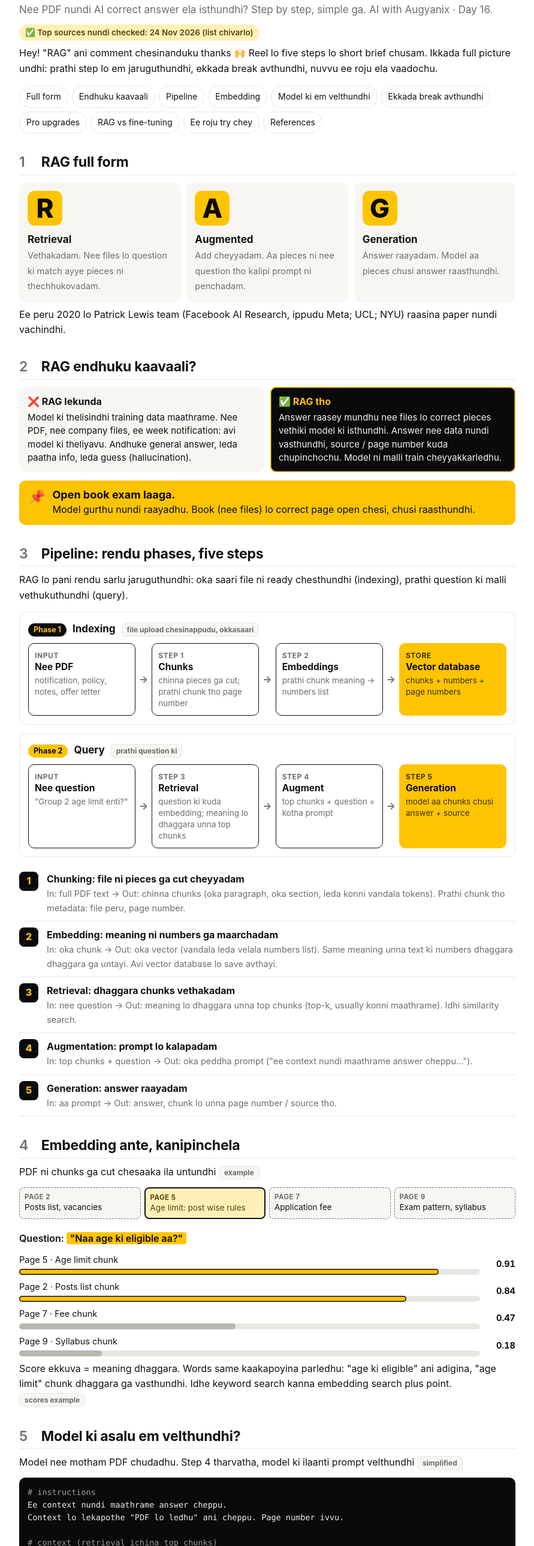
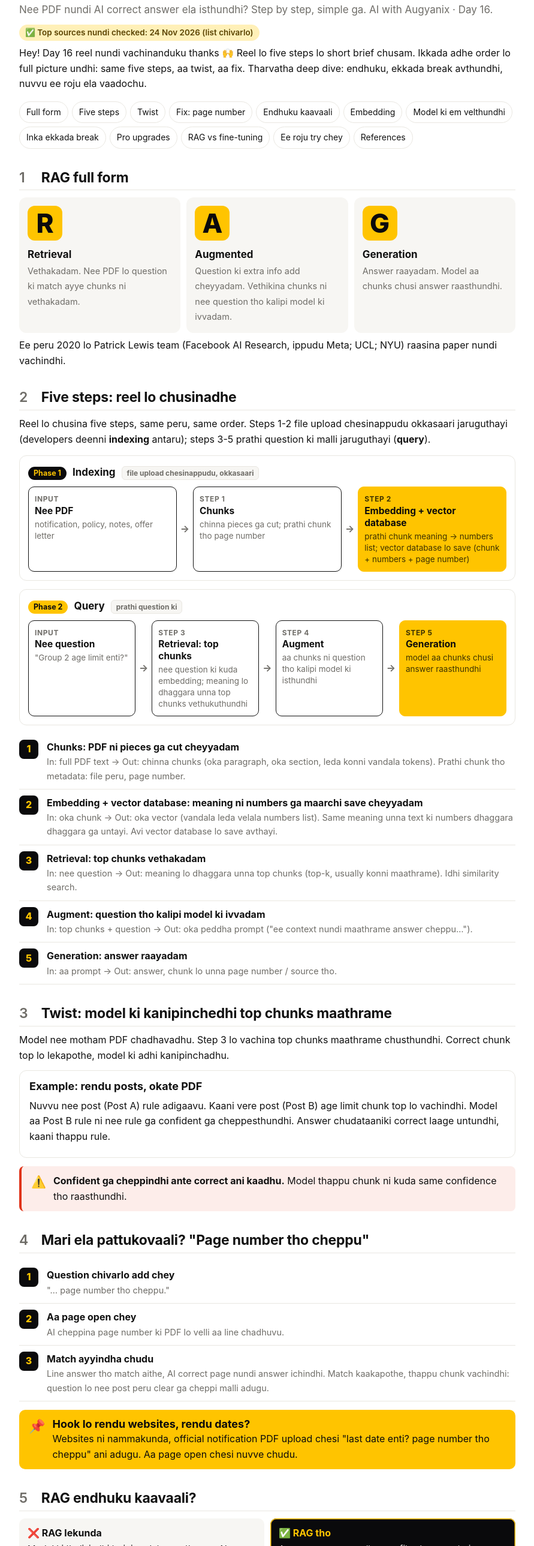
Before and after one commit to augyanix/augyanix.github.io, a plain HTML site: page playbook/rag/index.html in a window 1280 px wide. Shown: the part 223-2800 px from the top of the page at 60% size, without its empty margins (194-1085 px from the left). Drawn offline with Linux system fonts and the light colour scheme.

Commit message:
DM pages match their reels; add Sangam (astrology) in-progress page
- RAG (Day 16): reel order and step names (chunks, embedding + vector
  database, retrieval, augment, generation), twist and the
  'page number tho cheppu' fix as their own sections
- Agents (Day 14): reel title wording, agent definition, do-today task,
  softer cost claims, spelling
- Ten topics (Special 1 / Day 12): Bhattu garu's ten in podcast order,
  token split matches the Day 11 reel
- Roadmap (Day 1): drop the broken 'updated every reel' promise, link
  the reel guides
- AI model (Day 5), prompts (Day 7): reel terms and links
- /projects/astrology/: placeholder page (noindex) and home work row

Co-Authored-By: Claude Opus 5.5 <noreply@anthropic.com>

```diff
--- a/playbook/rag/index.html
+++ b/playbook/rag/index.html
@@ -114,15 +114,17 @@ footer { margin-top:36px; padding-top:16px; border-top:1px solid var(--line); co
 <p class="sub">Nee PDF nundi AI correct answer ela isthundhi? Step by step, simple ga. AI with Augyanix · Day 16.</p>
 <p class="checked">✅ Top sources nundi checked: 24 Nov 2026 (list chivarlo)</p>
 
-<p>Hey! "RAG" ani comment chesinanduku thanks 🙌 Reel lo five steps lo short brief chusam. Ikkada full picture undhi: prathi step lo em jaruguthundhi, ekkada break avthundhi, nuvvu ee roju ela vaadochu.</p>
+<p>Hey! Day 16 reel nundi vachinanduku thanks 🙌 Reel lo five steps lo short brief chusam. Ikkada adhe order lo full picture undhi: same five steps, aa twist, aa fix. Tharvatha deep dive: endhuku, ekkada break avthundhi, nuvvu ee roju ela vaadochu.</p>
 
 <ul class="toc" aria-label="Contents">
 <li><a href="#full-form">Full form</a></li>
+<li><a href="#pipeline">Five steps</a></li>
+<li><a href="#twist">Twist</a></li>
+<li><a href="#fix">Fix: page number</a></li>
 <li><a href="#why">Endhuku kaavaali</a></li>
-<li><a href="#pipeline">Pipeline</a></li>
 <li><a href="#embedding">Embedding</a></li>
 <li><a href="#prompt">Model ki em velthundhi</a></li>
-<li><a href="#breaks">Ekkada break avthundhi</a></li>
+<li><a href="#breaks">Inka ekkada break</a></li>
 <li><a href="#pro">Pro upgrades</a></li>
 <li><a href="#vs">RAG vs fine-tuning</a></li>
 <li><a href="#today">Ee roju try chey</a></li>
@@ -131,29 +133,21 @@ footer { margin-top:36px; padding-top:16px; border-top:1px solid var(--line); co
 
 <h2 id="full-form"><span class="n">1</span>RAG full form</h2>
 <div class="rag3">
-<div><span class="L">R</span><b>Retrieval</b><span class="t">Vethakadam. Nee files lo question ki match ayye pieces ni thechhukovadam.</span></div>
-<div><span class="L">A</span><b>Augmented</b><span class="t">Add cheyyadam. Aa pieces ni nee question tho kalipi prompt ni penchadam.</span></div>
-<div><span class="L">G</span><b>Generation</b><span class="t">Answer raayadam. Model aa pieces chusi answer raasthundhi.</span></div>
+<div><span class="L">R</span><b>Retrieval</b><span class="t">Vethakadam. Nee PDF lo question ki match ayye chunks ni vethakadam.</span></div>
+<div><span class="L">A</span><b>Augmented</b><span class="t">Question ki extra info add cheyyadam. Vethikina chunks ni nee question tho kalipi model ki ivvadam.</span></div>
+<div><span class="L">G</span><b>Generation</b><span class="t">Answer raayadam. Model aa chunks chusi answer raasthundhi.</span></div>
 </div>
 <p>Ee peru 2020 lo Patrick Lewis team (Facebook AI Research, ippudu Meta; UCL; NYU) raasina paper nundi vachindhi.</p>
 
-<h2 id="why"><span class="n">2</span>RAG endhuku kaavaali?</h2>
-<div class="vs">
-<div><b>❌ RAG lekunda</b>Model ki thelisindhi training data maathrame. Nee PDF, nee company files, ee week notification: avi model ki theliyavu. Andhuke general answer, leda paatha info, leda guess (hallucination).</div>
-<div class="ag"><b>✅ RAG tho</b>Answer raasey mundhu nee files lo correct pieces vethiki model ki isthundhi. Answer nee data nundi vasthundhi, source / page number kuda chupinchochu. Model ni malli train cheyyakkarledhu.</div>
-</div>
-<div class="callout"><span class="e" aria-hidden="true">📌</span><p><b>Open book exam laaga.</b>Model gurthu nundi raayadhu. Book (nee files) lo correct page open chesi, chusi raasthundhi.</p></div>
-
-<h2 id="pipeline"><span class="n">3</span>Pipeline: rendu phases, five steps</h2>
-<p>RAG lo pani rendu sarlu jaruguthundhi: oka saari file ni ready chesthundhi (indexing), prathi question ki malli vethukuthundhi (query).</p>
+<h2 id="pipeline"><span class="n">2</span>Five steps: reel lo chusinadhe</h2>
+<p>Reel lo chusina five steps, same peru, same order. Steps 1-2 file upload chesinappudu okkasaari jaruguthayi (developers deenni <b>indexing</b> antaru); steps 3-5 prathi question ki malli jaruguthayi (<b>query</b>).</p>
 
 <div class="phase">
 <p class="ph"><span class="pill">Phase 1</span><b>Indexing</b><span class="lbl">file upload chesinappudu, okkasaari</span></p>
 <div class="flow">
 <div class="s"><span class="k">Input</span><b>Nee PDF</b><small>notification, policy, notes, offer letter</small></div><span class="a" aria-hidden="true"></span>
 <div class="s"><span class="k">Step 1</span><b>Chunks</b><small>chinna pieces ga cut; prathi chunk tho page number</small></div><span class="a" aria-hidden="true"></span>
-<div class="s"><span class="k">Step 2</span><b>Embeddings</b><small>prathi chunk meaning → numbers list</small></div><span class="a" aria-hidden="true"></span>
-<div class="s y"><span class="k">Store</span><b>Vector database</b><small>chunks + numbers + page numbers</small></div>
+<div class="s y"><span class="k">Step 2</span><b>Embedding + vector database</b><small>prathi chunk meaning → numbers list; vector database lo save (chunk + numbers + page number)</small></div>
 </div>
 </div>
 
@@ -161,21 +155,41 @@ footer { margin-top:36px; padding-top:16px; border-top:1px solid var(--line); co
 <p class="ph"><span class="pill q">Phase 2</span><b>Query</b><span class="lbl">prathi question ki</span></p>
 <div class="flow">
 <div class="s"><span class="k">Input</span><b>Nee question</b><small>"Group 2 age limit enti?"</small></div><span class="a" aria-hidden="true"></span>
-<div class="s"><span class="k">Step 3</span><b>Retrieval</b><small>question ki kuda embedding; meaning lo dhaggara unna top chunks</small></div><span class="a" aria-hidden="true"></span>
-<div class="s"><span class="k">Step 4</span><b>Augment</b><small>top chunks + question = kotha prompt</small></div><span class="a" aria-hidden="true"></span>
-<div class="s y"><span class="k">Step 5</span><b>Generation</b><small>model aa chunks chusi answer + source</small></div>
+<div class="s"><span class="k">Step 3</span><b>Retrieval: top chunks</b><small>nee question ki kuda embedding; meaning lo dhaggara unna top chunks vethukuthundhi</small></div><span class="a" aria-hidden="true"></span>
+<div class="s"><span class="k">Step 4</span><b>Augment</b><small>aa chunks ni question tho kalipi model ki isthundhi</small></div><span class="a" aria-hidden="true"></span>
+<div class="s y"><span class="k">Step 5</span><b>Generation</b><small>model aa chunks chusi answer raasthundhi</small></div>
 </div>
 </div>
 
 <ol class="steps">
-<li><b>Chunking: file ni pieces ga cut cheyyadam</b><span class="io">In: full PDF text → Out: chinna chunks (oka paragraph, oka section, leda konni vandala tokens). Prathi chunk tho metadata: file peru, page number.</span></li>
-<li><b>Embedding: meaning ni numbers ga maarchadam</b><span class="io">In: oka chunk → Out: oka vector (vandala leda velala numbers list). Same meaning unna text ki numbers dhaggara dhaggara ga untayi. Avi vector database lo save avthayi.</span></li>
-<li><b>Retrieval: dhaggara chunks vethakadam</b><span class="io">In: nee question → Out: meaning lo dhaggara unna top chunks (top-k, usually konni maathrame). Idhi similarity search.</span></li>
-<li><b>Augmentation: prompt lo kalapadam</b><span class="io">In: top chunks + question → Out: oka peddha prompt ("ee context nundi maathrame answer cheppu…").</span></li>
+<li><b>Chunks: PDF ni pieces ga cut cheyyadam</b><span class="io">In: full PDF text → Out: chinna chunks (oka paragraph, oka section, leda konni vandala tokens). Prathi chunk tho metadata: file peru, page number.</span></li>
+<li><b>Embedding + vector database: meaning ni numbers ga maarchi save cheyyadam</b><span class="io">In: oka chunk → Out: oka vector (vandala leda velala numbers list). Same meaning unna text ki numbers dhaggara dhaggara ga untayi. Avi vector database lo save avthayi.</span></li>
+<li><b>Retrieval: top chunks vethakadam</b><span class="io">In: nee question → Out: meaning lo dhaggara unna top chunks (top-k, usually konni maathrame). Idhi similarity search.</span></li>
+<li><b>Augment: question tho kalipi model ki ivvadam</b><span class="io">In: top chunks + question → Out: oka peddha prompt ("ee context nundi maathrame answer cheppu…").</span></li>
 <li><b>Generation: answer raayadam</b><span class="io">In: aa prompt → Out: answer, chunk lo unna page number / source tho.</span></li>
 </ol>
 
-<h2 id="embedding"><span class="n">4</span>Embedding ante, kanipinchela</h2>
+<h2 id="twist"><span class="n">3</span>Twist: model ki kanipinchedhi top chunks maathrame</h2>
+<p>Model nee motham PDF chadhavadhu. Step 3 lo vachina top chunks maathrame chusthundhi. Correct chunk top lo lekapothe, model ki adhi kanipinchadhu.</p>
+<div class="card"><h3>Example: rendu posts, okate PDF</h3><p>Nuvvu nee post (Post A) rule adigaavu. Kaani vere post (Post B) age limit chunk top lo vachindhi. Model aa Post B rule ni nee rule ga confident ga cheppesthundhi. Answer chudataaniki correct laage untundhi, kaani thappu rule.</p></div>
+<div class="warn"><span class="e" aria-hidden="true">⚠️</span><p><b>Confident ga cheppindhi ante correct ani kaadhu.</b> Model thappu chunk ni kuda same confidence tho raasthundhi.</p></div>
+
+<h2 id="fix"><span class="n">4</span>Mari ela pattukovaali? "Page number tho cheppu"</h2>
+<ol class="steps">
+<li><b>Question chivarlo add chey</b><span class="io">"… page number tho cheppu."</span></li>
+<li><b>Aa page open chey</b><span class="io">AI cheppina page number ki PDF lo velli aa line chadhuvu.</span></li>
+<li><b>Match ayyindha chudu</b><span class="io">Line answer tho match aithe, AI correct page nundi answer ichindhi. Match kaakapothe, thappu chunk vachindhi: question lo nee post peru clear ga cheppi malli adugu.</span></li>
+</ol>
+<div class="callout"><span class="e" aria-hidden="true">📌</span><p><b>Hook lo rendu websites, rendu dates?</b>Websites ni nammakunda, official notification PDF upload chesi "last date enti? page number tho cheppu" ani adugu. Aa page open chesi nuvve chudu.</p></div>
+
+<h2 id="why"><span class="n">5</span>RAG endhuku kaavaali?</h2>
+<div class="vs">
+<div><b>❌ RAG lekunda</b>Model ki thelisindhi training data maathrame. Nee PDF, nee company files, ee week notification: avi model ki theliyavu. Andhuke general answer, leda paatha info, leda guess (hallucination).</div>
+<div class="ag"><b>✅ RAG tho</b>Answer raasey mundhu nee files lo correct pieces vethiki model ki isthundhi. Answer nee data nundi vasthundhi, source / page number kuda chupinchochu. Model ni malli train cheyyakkarledhu.</div>
+</div>
+<div class="callout"><span class="e" aria-hidden="true">📌</span><p><b>Open book exam laaga.</b>Model gurthu nundi raayadhu. Book (nee files) lo correct page open chesi, chusi raasthundhi.</p></div>
+
+<h2 id="embedding"><span class="n">6</span>Embedding ante, kanipinchela</h2>
 <p>PDF ni chunks ga cut chesaaka ila untundhi <span class="lbl">example</span></p>
 <div class="doc" aria-label="Example PDF split into chunks">
 <div><span class="pg">PAGE 2</span>Posts list, vacancies</div>
@@ -192,7 +206,7 @@ footer { margin-top:36px; padding-top:16px; border-top:1px solid var(--line); co
 </div>
 <p>Score ekkuva = meaning dhaggara. Words same kaakapoyina parledhu: "age ki eligible" ani adigina, "age limit" chunk dhaggara ga vasthundhi. Idhe keyword search kanna embedding search plus point. <span class="lbl">scores example</span></p>
 
-<h2 id="prompt"><span class="n">5</span>Model ki asalu em velthundhi?</h2>
+<h2 id="prompt"><span class="n">7</span>Model ki asalu em velthundhi?</h2>
 <p>Model nee motham PDF chudadhu. Step 4 tharvatha, model ki ilaanti prompt velthundhi <span class="lbl">simplified</span></p>
 <pre><span class="c"># instructions</span>
 Ee context nundi maathrame answer cheppu.
@@ -206,16 +220,15 @@ Context lo lekapothe "PDF lo ledhu" ani cheppu. Page number ivvu.
 <span class="g">Naa age ki eligible aa?</span></pre>
 <div class="warn"><span class="e" aria-hidden="true">⚠️</span><p><b>Endhuku motham PDF pampadhu?</b> Peddha files model context window lo pattavu, pattina cost, time ekkuva. Chinna files ki konni apps motham file ne pamputhayi; peddha files, chaala files ki RAG vaaduthayi.</p></div>
 
-<h2 id="breaks"><span class="n">6</span>RAG ekkada break avthundhi (andaru miss ayye part)</h2>
-<p>AWS GenAI team experience: RAG baaga pani cheyyakapothe, chaala saarlu thappu <b>retrieval</b> dhe, model dhi kaadhu.</p>
-<div class="card"><h3>1. Thappu chunk vasthundhi</h3><div class="row"><span class="tag">Em jaruguthundhi</span><p>Vere post age limit chunk top lo vasthe, model adhe nee rule ga confident ga cheppesthundhi.</p></div><div class="row"><span class="tag fix">Fix</span><p>"Page number tho cheppu" ani adugu, aa page open chesi chudu. Question lo post peru clear ga cheppu.</p></div></div>
-<div class="card"><h3>2. Answer rendu chunks lo split ayyindhi</h3><div class="row"><span class="tag">Em jaruguthundhi</span><p>Rule oka page lo, exception inkoka page lo. Okate chunk vasthe, sagam answer.</p></div><div class="row"><span class="tag fix">Fix</span><p>"Exceptions, conditions kuda vethuku" ani adugu. Developers: chunk size, overlap tune cheyyaali.</p></div></div>
-<div class="card"><h3>3. Scanned PDF (photo laaga)</h3><div class="row"><span class="tag">Em jaruguthundhi</span><p>Text layer lekapothe chunks lo emi undadhu, leda OCR thappulu.</p></div><div class="row"><span class="tag fix">Fix</span><p>PDF lo text select avthundho chudu. Lekapothe text PDF dhorukuthundho official site lo chudu.</p></div></div>
-<div class="card"><h3>4. Tables, codes, exact numbers</h3><div class="row"><span class="tag">Em jaruguthundhi</span><p>Embedding meaning chusthundhi; "Code 07" lanti exact words miss avvochu. Tables cut ayithe columns kalasipothayi.</p></div><div class="row"><span class="tag fix">Fix</span><p>Exact word question lo pettu. Developers: hybrid search (keyword + vector).</p></div></div>
-<div class="card"><h3>5. Paatha file</h3><div class="row"><span class="tag">Em jaruguthundhi</span><p>Corrigendum / revised notification vachindhi, nuvvu paatha PDF upload chesav.</p></div><div class="row"><span class="tag fix">Fix</span><p>Latest file upload chey. Developers: file maarithe re-index.</p></div></div>
+<h2 id="breaks"><span class="n">8</span>Inka ekkada break avthundhi (andaru miss ayye part)</h2>
+<p>AWS GenAI team experience: RAG baaga pani cheyyakapothe, chaala saarlu thappu <b>retrieval</b> dhe, model dhi kaadhu. Twist lo chusina thappu chunk kaakunda, inka ee naalugu:</p>
+<div class="card"><h3>1. Answer rendu chunks lo split ayyindhi</h3><div class="row"><span class="tag">Em jaruguthundhi</span><p>Rule oka page lo, exception inkoka page lo. Okate chunk vasthe, sagam answer.</p></div><div class="row"><span class="tag fix">Fix</span><p>"Exceptions, conditions kuda vethuku" ani adugu. Developers: chunk size, overlap tune cheyyaali.</p></div></div>
+<div class="card"><h3>2. Scanned PDF (photo laaga)</h3><div class="row"><span class="tag">Em jaruguthundhi</span><p>Text layer lekapothe chunks lo emi undadhu, leda OCR thappulu.</p></div><div class="row"><span class="tag fix">Fix</span><p>PDF lo text select avthundho chudu. Lekapothe text PDF dhorukuthundho official site lo chudu.</p></div></div>
+<div class="card"><h3>3. Tables, codes, exact numbers</h3><div class="row"><span class="tag">Em jaruguthundhi</span><p>Embedding meaning chusthundhi; "Code 07" lanti exact words miss avvochu. Tables cut ayithe columns kalasipothayi.</p></div><div class="row"><span class="tag fix">Fix</span><p>Exact word question lo pettu. Developers: hybrid search (keyword + vector).</p></div></div>
+<div class="card"><h3>4. Paatha file</h3><div class="row"><span class="tag">Em jaruguthundhi</span><p>Corrigendum / revised notification vachindhi, nuvvu paatha PDF upload chesav.</p></div><div class="row"><span class="tag fix">Fix</span><p>Latest file upload chey. Developers: file maarithe re-index.</p></div></div>
 <div class="callout"><span class="e" aria-hidden="true">🚨</span><p><b>RAG hallucination ni thagginchuthundhi, zero cheyyadhu.</b>Money, exam, job, health vishayaalu: final ga page nuvve chadhuvu.</p></div>
 
-<h2 id="pro"><span class="n">7</span>Pro upgrades (developers kosam)</h2>
+<h2 id="pro"><span class="n">9</span>Pro upgrades (developers kosam)</h2>
 <div class="tw"><table>
 <thead><tr><th>Technique</th><th>Em chesthundhi</th><th>Endhuku</th></tr></thead>
 <tbody>
@@ -227,7 +240,7 @@ Context lo lekapothe "PDF lo ledhu" ani cheppu. Page number ivvu.
 </tbody></table></div>
 <p>Build cheyyaalante popular tools: LangChain, LlamaIndex (open source frameworks); cloud lo Amazon Bedrock Knowledge Bases, Google Vertex AI Search, Azure AI Search.</p>
 
-<h2 id="vs"><span class="n">8</span>RAG vs fine-tuning vs long context</h2>
+<h2 id="vs"><span class="n">10</span>RAG vs fine-tuning vs long context</h2>
 <div class="tw"><table>
 <thead><tr><th></th><th>RAG</th><th>Fine-tuning</th><th>Long context (motham file paste)</th></tr></thead>
 <tbody>
@@ -238,7 +251,7 @@ Context lo lekapothe "PDF lo ledhu" ani cheppu. Page number ivvu.
 <tr><td><b>Cost</b></td><td>Thakkuva</td><td>Ekkuva</td><td>File peddhadhi ayithe ekkuva</td></tr>
 </tbody></table></div>
 
-<h2 id="today"><span class="n">9</span>Ee roju try chey</h2>
+<h2 id="today"><span class="n">11</span>Ee roju try chey</h2>
 <p>File upload unna ye AI app lo ayina (ChatGPT, Claude, Gemini, NotebookLM, Copilot…) ee prompts paste chey:</p>
 <pre><span class="y">1. Strict answer</span>
 Ee PDF nundi maathrame answer cheppu. PDF lo lekapothe "PDF lo ledhu" ani cheppu. Page number tho cheppu.
@@ -257,7 +270,7 @@ Ee PDF lo okadaanikokati vere ga unna dates / numbers unnaya? Page numbers tho c
 <li>Aadhaar, PAN, bank details unna files upload chese mundhu app privacy settings chudu.</li>
 </ul>
 
-<h2 id="refs"><span class="n">10</span>References</h2>
+<h2 id="refs"><span class="n">12</span>References</h2>
 <p>Ee page lo prathi technical point ee sources nundi (24 Nov 2026 na chusam):</p>
 <ol class="refs">
 <li><a href="https://arxiv.org/abs/2005.11401" target="_blank" rel="noopener noreferrer">Retrieval-Augmented Generation for Knowledge-Intensive NLP Tasks</a> <span class="who">· Lewis et al., NeurIPS 2020 (original paper)</span></li>
```
Also changed, not shown: index.html (+1 -0 lines), playbook/agents/index.html (+10 -9 lines), playbook/ai-model/index.html (+2 -2 lines), playbook/prompts/index.html (+1 -0 lines), projects/astrology/index.html (added, +59 -0 lines), resources/ai-roadmap/index.html (+3 -2 lines), resources/ten-ai-topics/index.html (+4 -2 lines).
